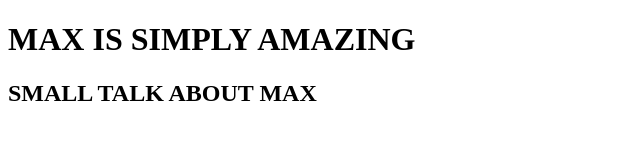
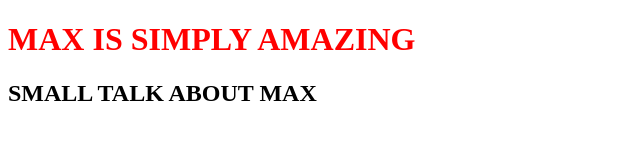
Before and after one commit to programmer7512/my-favourite-pet, a plain HTML site: page index.html in a window 1280 px wide. Shown: the whole page, without its empty margins (0-640 px from the left). Drawn offline with Linux system fonts and the light colour scheme.

Commit message:
5th change

```diff
--- a/index.html
+++ b/index.html
@@ -3,6 +3,12 @@
   <head>
     <meta charset="utf-8">
     <title>MY FAVOURITE PET</title>
+    <link rel="stylesheet" href="max.css" type="text/css">
+    <!-- <style>
+      h1{
+        color: blue;
+      }
+      </style> -->
   </head>
   <body>
    <h1>MAX IS SIMPLY AMAZING</h1>
--- a/max.css
+++ b/max.css
@@ -0,0 +1,3 @@
+h1{
+  color: red;
+}
```
